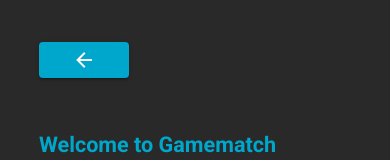
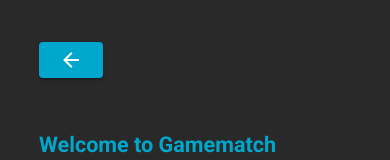
Before and after one commit to Miguel22247/MatchGame, a Vue app: page /signup in a window 390 px wide. Shown: the top 160 px of the page. Built offline with nearby package versions, Linux system fonts and the light colour scheme; what vue-google-oauth2 would draw is missing.

Commit message:
fix some components

```diff
--- a/src/views/SignIn.vue
+++ b/src/views/SignIn.vue
@@ -78,7 +78,7 @@
 
     .return-button button {
         height: 50px;
-        width: 90px;
+        width: 50px;
         position: absolute;
         top: 5%;
         left: 7%;
@@ -90,7 +90,6 @@
         font-size: 26px;
         line-height: 35px;
         color: #00A7CC;
-
         position: absolute;
         left: 10%;
         top: 15%;
--- a/src/views/SignUp.vue
+++ b/src/views/SignUp.vue
@@ -78,7 +78,7 @@
 
     .return-button button {
         height: 50px;
-        width: 90px;
+        width: 50px;
         position: absolute;
         top: 5%;
         left: 10%;
```
